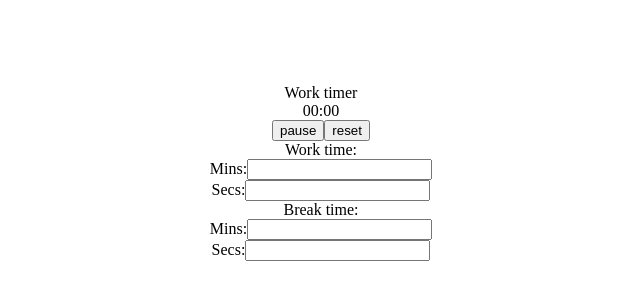
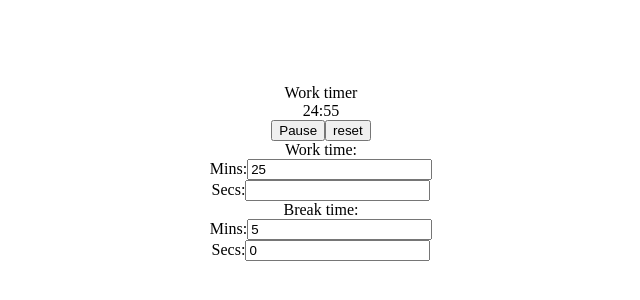
Before and after one commit to husseinmansour6/Work-timer, a React (Create React App) app: page / in a window 1280 px wide. Shown: the part 196-496 px from the top of the page, without its empty margins (327-967 px from the left). Built offline with nearby package versions, Linux system fonts and the light colour scheme.

Commit message:
updated code

```diff
--- a/package.json
+++ b/package.json
@@ -6,6 +6,7 @@
     "@testing-library/jest-dom": "^4.2.4",
     "@testing-library/react": "^9.3.2",
     "@testing-library/user-event": "^7.1.2",
+    "ramda": "^0.27.1",
     "react": "^16.13.1",
     "react-dom": "^16.13.1",
     "react-scripts": "3.4.3"
--- a/src/App.js
+++ b/src/App.js
@@ -1,18 +1,124 @@
-import React from "react"
+import React, { Component } from "react"
 import "./App.css"
 
-function App() {
+class App extends Component {
+  constructor(props) {
+    super(props)
+    this.state = {
+      workSeconds: 0,
+      workMinutes: 25,
+      breakSeconds: 0,
+      breakMinutes: 5,
+      countingDown: true,
+      staticWorkMinute: 25,
+      staticWorkSeconds: 0
+    }
+  }
+
+  componentDidMount() {
+    this.secondsInterval = setInterval(
+      () => this.state.countingDown && this.decSeconds(),
+      1000
+    )
+  }
+
+  resetIntervals() {
+    clearInterval(this.secondsInterval)
+  }
+
+  togglePlayPause() {
+    if (this.state.workSeconds === "") {
+      this.setState({
+        workSeconds: 60
+      })
+    }
+    this.setState({
+      countingDown: !this.state.countingDown
+    })
+  }
+
+  decSeconds() {
+    const parsedWorkMins = parseInt(this.state.workMinutes)
+    const parsedWorkSecs = parseInt(this.state.workSeconds)
+    const zeroWorkMins = parsedWorkMins === 0 || isNaN(parsedWorkMins)
+    const zeroWorkSecs = parsedWorkSecs === 0 || isNaN(parsedWorkSecs)
+    const shouldResetInterval = zeroWorkMins && zeroWorkSecs
+
+    if (shouldResetInterval) {
+      this.resetIntervals()
+      return null
+    }
+
+    if (this.state.workSeconds === 0) {
+      this.setState({
+        workSeconds: 60,
+        workMinutes: this.state.workMinutes - 1
+      })
+    }
+    this.setState({
+      workSeconds: this.state.workSeconds - 1
+    })
+  }
+
+  handleReset() {
+    this.setState({
+      workMinutes: this.state.staticWorkMinute,
+      workSeconds: this.state.staticWorkSeconds,
+      countingDown: false
+    })
+  }
+
+  generateTime(time) {
+    if (time <= 9) {
+      return <span>0{time}</span>
+    } else {
+      return <span>{time}</span>
+    }
+  }
+
+  handleWorkMinutesChange(e) {
+    this.setState({
+      countingDown: false,
+      staticWorkMinute: e.target.value,
+      workMinutes: e.target.value,
+      workSeconds: this.state.staticWorkSeconds
+    })
+  }
+
+  handleWorkSecondsChange(e) {
+    this.setState({
+      countingDown: false,
+      staticWorkSeconds: e.target.value,
+      workSeconds: e.target.value,
+      workMinutes: this.state.staticWorkMinute
+    })
+  }
+
+  render() {
+    const {
+      workMinutes,
+      workSeconds,
+      breakMinutes,
+      countingDown,
+      breakSeconds,
+      staticWorkMinute
+    } = this.state
+
     return (
       <div className="App">
         <span>Work timer</span>
         <div>
-        <span>00</span>
+          {this.generateTime(workMinutes)}
           <span>:</span>
-        <span>00</span>
+          {this.generateTime(workSeconds)}
         </div>
         <div>
-        <button title="pause">pause</button>
-        <button title="reset">reset</button>
+          <button title="countingDown" onClick={() => this.togglePlayPause()}>
+            {countingDown ? "Pause" : "Start"}
+          </button>
+          <button title="reset" onClick={() => this.handleReset()}>
+            reset
+          </button>
         </div>
         <div>
           <div>
@@ -21,11 +127,19 @@ function App() {
             </div>
             <div>
               <span>Mins:</span>
-            <input type="text" />
+              <input
+                type="text"
+                value={staticWorkMinute}
+                onChange={e => this.handleWorkMinutesChange(e)}
+              />
             </div>
             <div>
               <span>Secs:</span>
-            <input type="text" />
+              <input
+                type="text"
+                // value={staticWorkSeconds}
+                onChange={e => this.handleWorkSecondsChange(e)}
+              />
             </div>
           </div>
           <div>
@@ -34,16 +148,17 @@ function App() {
             </div>
             <div>
               <span>Mins:</span>
-            <input type="text" />
+              <input type="text" value={breakMinutes} />
             </div>
             <div>
               <span>Secs:</span>
-            <input type="text" />
+              <input type="text" value={breakSeconds} />
             </div>
           </div>
         </div>
       </div>
     )
   }
+}
 
 export default App
```
Also changed, not shown: 1 other file (tests, documents, lock files or other folders). Lines whose indentation alone changed are shown as unchanged.
